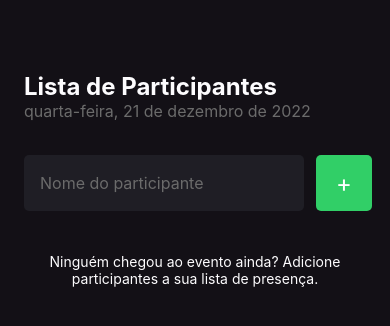
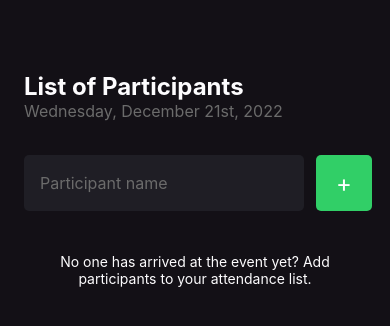
Before and after one commit to pauloedurezende/rocketseat-ignite-imhere, a React Native app: screen / in a window 390 px wide. Shown: the top 326 px of the page. Built offline with nearby package versions, Linux system fonts and the light colour scheme.

Commit message:
refactor: use english as primary language

```diff
--- a/src/screens/Home/Home.tsx
+++ b/src/screens/Home/Home.tsx
@@ -25,8 +25,8 @@
 
     if (participantAlreadyAdded) {
       return Alert.alert(
-        'Participante existe',
-        'Já existe um participante na lista com este nome'
+        'Already exists',
+        'There is already a participant in the list with the name that was entered'
       );
     }
 
@@ -35,29 +35,33 @@
   }
 
   function handleParticipantRemove(name: string) {
-    return Alert.alert('Remover', `Deseja remover o participante ${name}?`, [
+    return Alert.alert(
+      'Remove',
+      `Do you want to remove the participant ${name}?`,
+      [
         {
-        text: 'Sim',
+          text: 'Yes',
           onPress: () =>
             setParticipants((prevState) =>
               prevState.filter((participant) => participant !== name)
             ),
         },
         {
-        text: 'Não',
+          text: 'No',
           style: 'cancel',
         },
-    ]);
+      ]
+    );
   }
 
   return (
     <View style={styles.container}>
-      <Text style={styles.eventTitle}>Lista de Participantes</Text>
+      <Text style={styles.eventTitle}>List of Participants</Text>
       <Text style={styles.eventDate}>{date}</Text>
 
       <View style={styles.form}>
         <TextInput
-          placeholder="Nome do participante"
+          placeholder="Participant name"
           placeholderTextColor="#6b6b6b"
           value={participantName}
           onChangeText={setParticipantName}
@@ -82,8 +86,8 @@
         )}
         ListEmptyComponent={() => (
           <Text style={styles.listEmptyText}>
-            Ninguém chegou ao evento ainda? Adicione participantes a sua lista
-            de presença.
+            No one has arrived at the event yet? Add participants to your
+            attendance list.
           </Text>
         )}
       />
--- a/src/shared/utils.ts
+++ b/src/shared/utils.ts
@@ -1,6 +1,6 @@
 import { format } from 'date-fns';
-import { ptBR } from 'date-fns/locale';
+import { enUS } from 'date-fns/locale';
 
-export function formatLocalizedDate(date = new Date(), locale = ptBR) {
+export function formatLocalizedDate(date = new Date(), locale = enUS) {
   return format(date, 'PPPP', { locale });
 }
```
Lines whose indentation alone changed are shown as unchanged.
